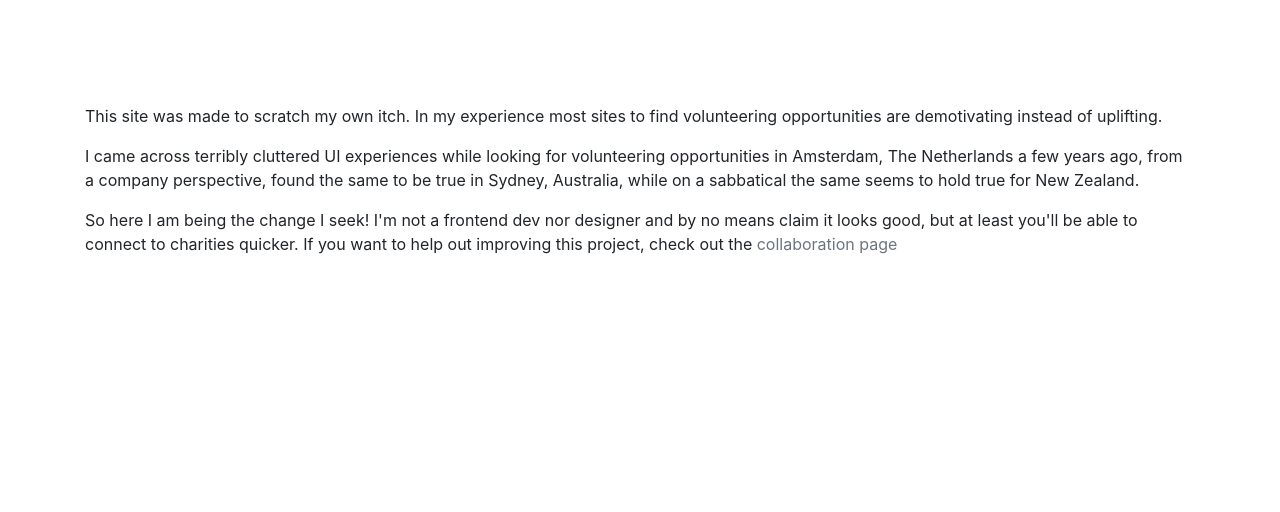
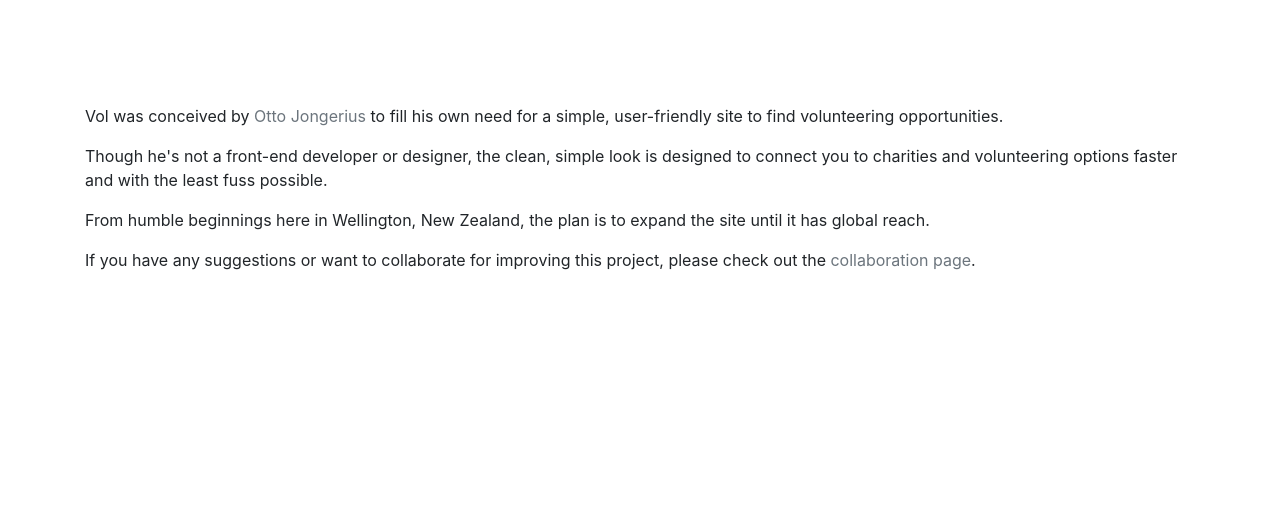
Before and after one commit to volCommunity/vol-django, a Django app: page /about in a window 1280 px wide. Shown: the part 56-568 px from the top of the page. Run offline with Django 3.2, Linux system fonts and the light colour scheme; some libraries are stand-ins or nearby versions.

Commit message:
Updated the "about" page.

```diff
--- a/vol/templates/vol/about.html
+++ b/vol/templates/vol/about.html
@@ -2,18 +2,12 @@
 {% block title %}About Vol{% endblock %}
 {% block content %}
     <div class="container">
-        <p>This site was made to scratch my own itch. In my experience most sites to find volunteering opportunities
-            are demotivating instead of uplifting.</p>
-        <p>
-            I came across terribly cluttered UI experiences while looking for volunteering opportunities in Amsterdam, The
-            Netherlands
-            a few years ago, from a company perspective, found the same to be true in Sydney, Australia, while on a
-            sabbatical the same seems to hold true for New Zealand. </p>
+        <p>Vol was conceived by <a href="http://www.0tt0.net/"  class="text-muted">Otto Jongerius</a> to fill his own need for a simple, user-friendly site to find volunteering opportunities.</p>
 
-        <p>So here I am being the change I seek! I'm not a frontend dev nor designer and by no means claim it looks
-            good, but at
-            least you'll be able to connect to charities quicker. If you want to help out improving this project,
-            check out the
-            <a href="https://github.com/ojongerius/vol" class="text-muted">collaboration page</a></p>
+        <p>Though he's not a front-end developer or designer, the clean, simple look is designed to connect you to charities and volunteering options faster and with the least fuss possible.</p>
+
+        <p>From humble beginnings here in Wellington, New Zealand, the plan is to expand the site until it has global reach.</p>
+
+        <p>If you have any suggestions or want to collaborate for improving this project, please check out the <a href="https://github.com/ojongerius/vol" class="text-muted">collaboration page</a>.</p>
     </div>
 {% endblock %}
```
